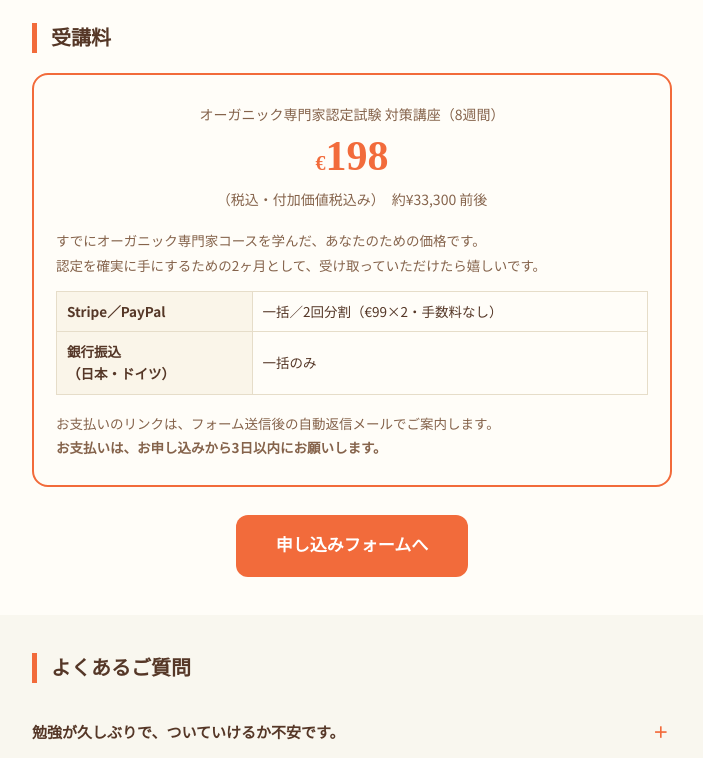
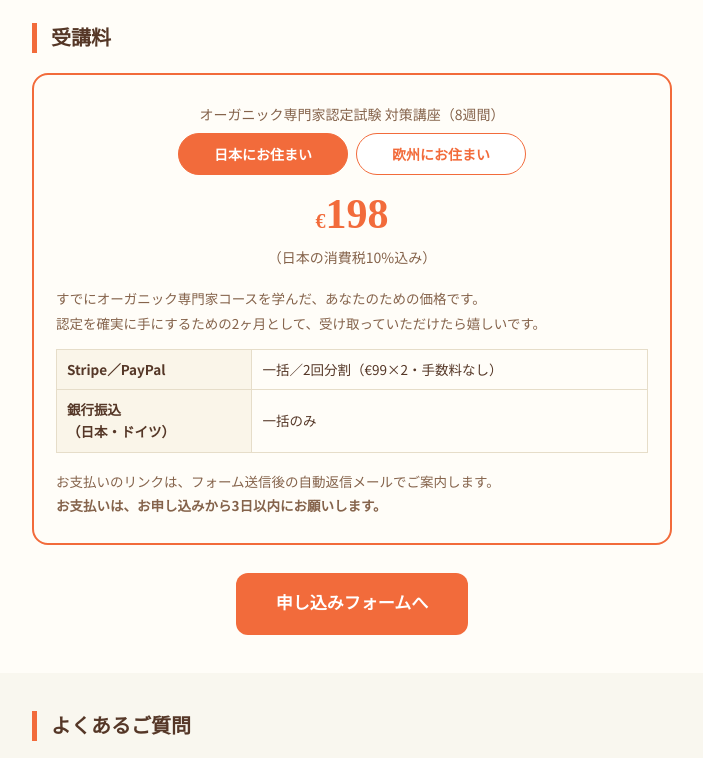
Before and after one commit to IOBSchool/iob-exam-prep-2026, a plain HTML site: page index.html in a window 1280 px wide. Shown: the part 5640-6398 px from the top of the page, without its empty margins (288-991 px from the left). Drawn offline with Linux system fonts and the light colour scheme; no server answers; a web font is replaced by a local one.

Commit message:
在住区分（日本/欧州）の切り替えを追加：価格€198/€214.20・分割€99/€107.10を連動表示、フォームに「お住まい」必須項目。円換算表示を削除
Co-Authored-By: Claude Opus 5.5 <noreply@anthropic.com>

```diff
--- a/index.html
+++ b/index.html
@@ -120,6 +120,9 @@
   .price-eur{font-family:"Zen Old Mincho",serif;font-size:42px;font-weight:900;color:var(--point);line-height:1.1;}
   .price-eur small{font-size:20px;}
   .price-jpy{font-size:14px;color:var(--sub);margin-top:6px;}
+  .res-toggle{display:flex;gap:8px;justify-content:center;margin:4px 0 16px;}
+  .res-toggle button{flex:1;max-width:170px;padding:10px 8px;border-radius:999px;border:1.5px solid var(--point);background:#fff;color:var(--point);font-weight:700;font-size:14px;cursor:pointer;font-family:inherit;}
+  .res-toggle button.on{background:var(--point);color:#fff;}
   .price-note{font-size:13.5px;color:var(--sub);margin-top:16px;line-height:1.8;text-align:left;}
   .pay-table{width:100%;border-collapse:collapse;font-size:13.5px;margin-top:14px;}
   .pay-table th,.pay-table td{border:1px solid var(--line);padding:9px 10px;text-align:left;line-height:1.6;}
@@ -355,14 +358,18 @@
     <h2 class="sec-title">受講料</h2>
     <div class="price-box">
       <div class="label">オーガニック専門家認定試験 対策講座（8週間）</div>
-      <div class="price-eur"><small>€</small>198</div>
-      <div class="price-jpy" id="jpy">（税込・付加価値税込み）</div>
+      <div class="res-toggle" role="group" aria-label="お住まい">
+        <button type="button" data-res="日本在住" class="on">日本にお住まい</button>
+        <button type="button" data-res="欧州在住">欧州にお住まい</button>
+      </div>
+      <div class="price-eur"><small>€</small><span class="js-price">198</span></div>
+      <div class="price-jpy js-tax">（日本の消費税10%込み）</div>
       <div class="price-note">
         すでにオーガニック専門家コースを学んだ、あなたのための価格です。<br>
         認定を確実に手にするための2ヶ月として、受け取っていただけたら嬉しいです。
       </div>
       <table class="pay-table">
-        <tr><th>Stripe／PayPal</th><td>一括／2回分割（€99×2・手数料なし）</td></tr>
+        <tr><th>Stripe／PayPal</th><td>一括／2回分割（<span class="js-half">€99</span>×2・手数料なし）</td></tr>
         <tr><th>銀行振込<br>（日本・ドイツ）</th><td>一括のみ</td></tr>
       </table>
       <p class="price-note">お支払いのリンクは、フォーム送信後の自動返信メールでご案内します。<br>
@@ -380,7 +387,8 @@
     <details class="faq"><summary>毎週の集まりに、全部は出られないかもしれません。</summary><div class="a">この講座は「毎週集まって、みんなで進む」ことを大事にしています。まずは出られる前提でご参加ください。どうしても難しい週があっても、黙々回や自動配信メール、質問への返信で追いつけるようにしています。</div></details>
     <details class="faq"><summary>試験の申込は、この講座とは別ですか？</summary><div class="a">はい、認定試験の受験申込（受付は11月30日まで）と受験料は、この講座とは別になります。段取りは第1週のご案内でお伝えしますので、迷わず進められます。</div></details>
     <details class="faq"><summary>Daily Letters（1年の講座）とは、どう違いますか？</summary><div class="a">目的の違う、独立した2つの講座です。この8週間の講座（€198）は、12月の認定試験に向けて、仲間と一緒に合格を目指すためのもの。Daily Letters（€280・1年）は、学んだことを1年かけて、毎日の暮らしの中で使えるようにしていくためのものです。いま必要なのは、試験までの8週間（€198）ですか。それとも、1年かけてオーガニックを使い続けるための毎日（€280）ですか。両方を選んでいただいてもかまいません。まずは、いま必要なほうから選んでください。</div></details>
-    <details class="faq"><summary>2回分割はできますか？</summary><div class="a">Stripe（カード）とPayPalは、一括または2回分割（€99×2・手数料なし）をお選びいただけます。銀行振込は一括のみです。</div></details>
+    <details class="faq"><summary>日本と欧州で、受講料が違うのはなぜですか？</summary><div class="a">お住まいの国の税金が違うためです。日本にお住まいの方は日本の消費税（10%）込みで€198、欧州（EU）にお住まいの方はドイツの付加価値税（19%）込みで€214.20です。講座の中身は同じです。</div></details>
+    <details class="faq"><summary>2回分割はできますか？</summary><div class="a">Stripe（カード）とPayPalは、一括または2回分割（日本にお住まいの方は€99×2、欧州にお住まいの方は€107.10×2・手数料なし）をお選びいただけます。銀行振込は一括のみです。</div></details>
     <details class="faq"><summary>返金はありますか？</summary><div class="a">申し訳ありませんが、返金は行っておりません。この点だけ、先にお伝えしておきます。ご不明な点は school@iob.bio までお気軽にどうぞ。</div></details>
   </div>
 </section>
@@ -401,6 +409,14 @@
         <input type="email" name="email" placeholder="example@mail.com" required>
       </div>
       <div class="field">
+        <label>お住まい<span class="req">必須</span></label>
+        <div class="radio-row">
+          <label class="radio-opt"><input type="radio" name="residence" value="日本在住" required checked>日本</label>
+          <label class="radio-opt"><input type="radio" name="residence" value="欧州在住">欧州（EU）</label>
+        </div>
+        <p style="font-size:12px;color:var(--sub);margin-top:8px;line-height:1.7;">お住まいの国の税金により、受講料が変わります（日本：€198 消費税10%込み／欧州：€214.20 付加価値税19%込み）。</p>
+      </div>
+      <div class="field">
         <label>ご希望の決済方法<span class="req">必須</span></label>
         <div class="radio-row">
           <label class="radio-opt"><input type="radio" name="payment" value="銀行振込（日本）" required>銀行振込（日本）</label>
@@ -412,8 +428,8 @@
       <div class="field">
         <label>お支払い回数<span class="opt">Stripe／PayPal の場合のみ</span></label>
         <div class="radio-row">
-          <label class="radio-opt"><input type="radio" name="installment" value="一括" checked>一括 €198</label>
-          <label class="radio-opt"><input type="radio" name="installment" value="2回分割（手数料なし）">2回分割（€99×2）</label>
+          <label class="radio-opt"><input type="radio" name="installment" value="一括" checked>一括 <span class="js-full">€198</span></label>
+          <label class="radio-opt"><input type="radio" name="installment" value="2回分割（手数料なし）">2回分割（<span class="js-half">€99</span>×2）</label>
         </div>
       </div>
       <div class="field">
@@ -498,20 +514,22 @@
   //   コードを直したら「デプロイを管理 → 編集 → バージョン：新バージョン」で再デプロイ。
   const GAS_URL = "https://script.google.com/macros/s/AKfycbzebRdA-kdzFIXAmkNGMDx-Hp20vm1jvcTn2J2KwFd-mrbvoRmf8Bxm6-NI8ZOM1hY0oA/exec"; // 申込管理GAS（os-alumni-2026/gas_code.gs）に統合・type:"試験対策講座"で振り分け（2026-10-03）
 
-  // ── 円換算（当日レートを取得。取れなければ概算にフォールバック）──
+  // ── お住まいの切り替え（2026-09-25 本人ルール：全申込に日本在住／欧州在住。欧州＝VAT19%込み）。円換算は並べない ──
   (function(){
-    var el = document.getElementById('jpy');
-    var FALLBACK = 168; // 1€ の概算（取得できないとき用・適宜更新）
-    function render(rate, approx){
-      var yen = Math.round(198 * rate / 100) * 100;
-      el.innerHTML = "（税込・付加価値税込み）　" + (approx ? "約" : "") + "¥" + yen.toLocaleString() + " 前後";
+    var P = { "日本在住": { full: "198", half: "€99", fullTxt: "€198", tax: "（日本の消費税10%込み）" },
+              "欧州在住": { full: "214.20", half: "€107.10", fullTxt: "€214.20", tax: "（ドイツの付加価値税19%込み）" } };
+    function apply(res){
+      var p = P[res] || P["日本在住"];
+      document.querySelectorAll('.js-price').forEach(function(e){ e.textContent = p.full; });
+      document.querySelectorAll('.js-tax').forEach(function(e){ e.textContent = p.tax; });
+      document.querySelectorAll('.js-half').forEach(function(e){ e.textContent = p.half; });
+      document.querySelectorAll('.js-full').forEach(function(e){ e.textContent = p.fullTxt; });
+      document.querySelectorAll('.res-toggle button').forEach(function(b){ b.classList.toggle('on', b.getAttribute('data-res') === res); });
+      document.querySelectorAll('input[name=residence]').forEach(function(r){ r.checked = (r.value === res); });
     }
-    render(FALLBACK, true);
-    try{
-      fetch("https://open.er-api.com/v6/latest/EUR").then(function(r){return r.json();}).then(function(d){
-        if(d && d.rates && d.rates.JPY){ render(d.rates.JPY, true); }
-      }).catch(function(){});
-    }catch(e){}
+    document.querySelectorAll('.res-toggle button').forEach(function(b){ b.addEventListener('click', function(){ apply(b.getAttribute('data-res')); }); });
+    document.querySelectorAll('input[name=residence]').forEach(function(r){ r.addEventListener('change', function(){ apply(r.value); }); });
+    apply("日本在住");
   })();
 
   // ── 追従CTA ──
@@ -543,7 +561,8 @@
       type: "試験対策講座",
       name: form.name.value,
       email: form.email.value,
-      plan: "オーガニック専門家認定試験 対策講座（8週間）（€198）",
+      residence: (form.querySelector('input[name=residence]:checked') || {}).value || "日本在住",
+      plan: "オーガニック専門家認定試験 対策講座（8週間）",
       payment: (form.querySelector('input[name=payment]:checked') || {}).value || "",
       installment: (form.querySelector('input[name=installment]:checked') || {}).value || "",
       monitorName: form.monitorName.value,
@@ -556,6 +575,7 @@
       var lines = [
         "お名前：" + data.name,
         "メールアドレス：" + data.email,
+        "お住まい：" + data.residence,
         "ご希望の決済方法：" + data.payment,
         "お支払い回数：" + data.installment,
         "ご質問・ご連絡事項：" + (data.message || "（なし）")
```
